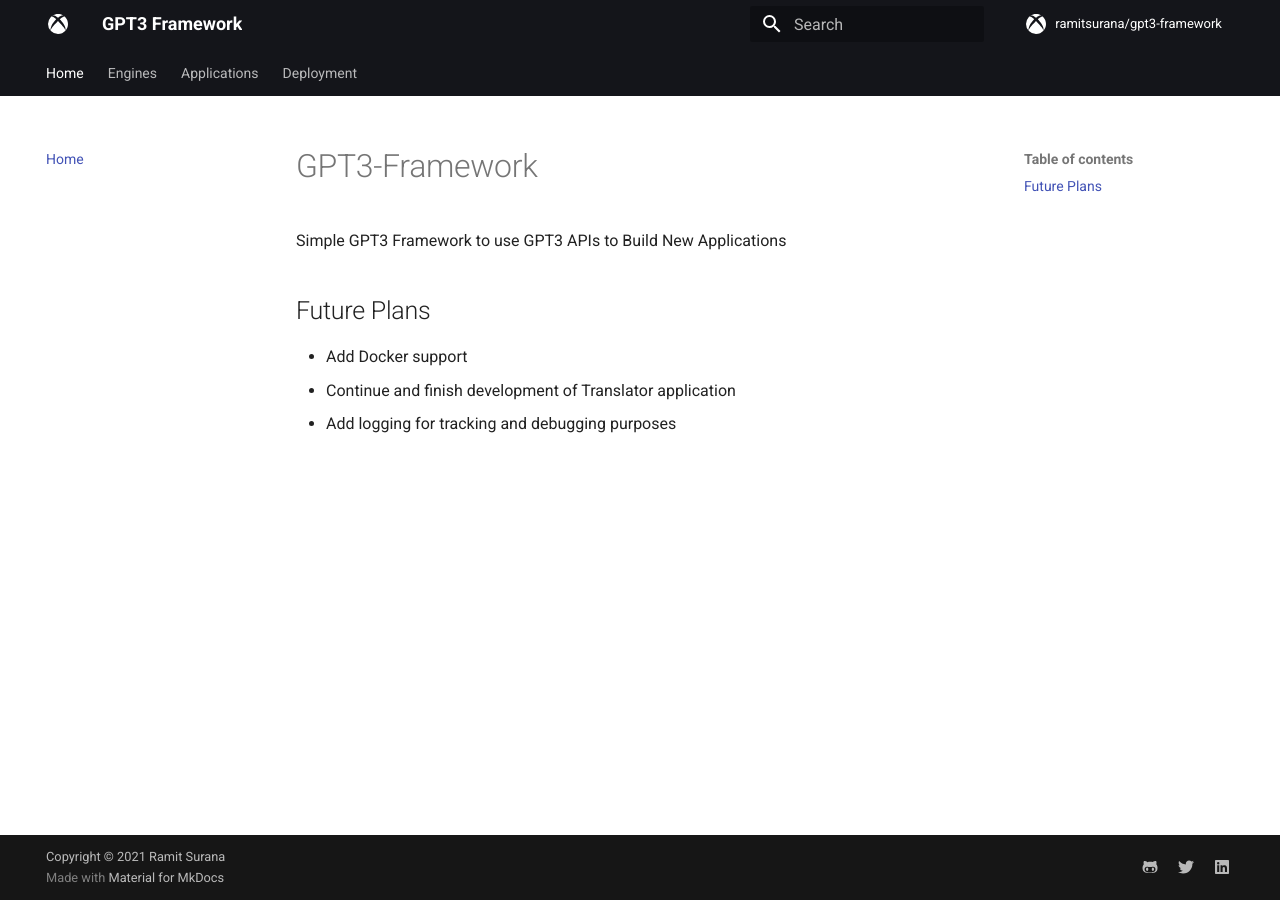
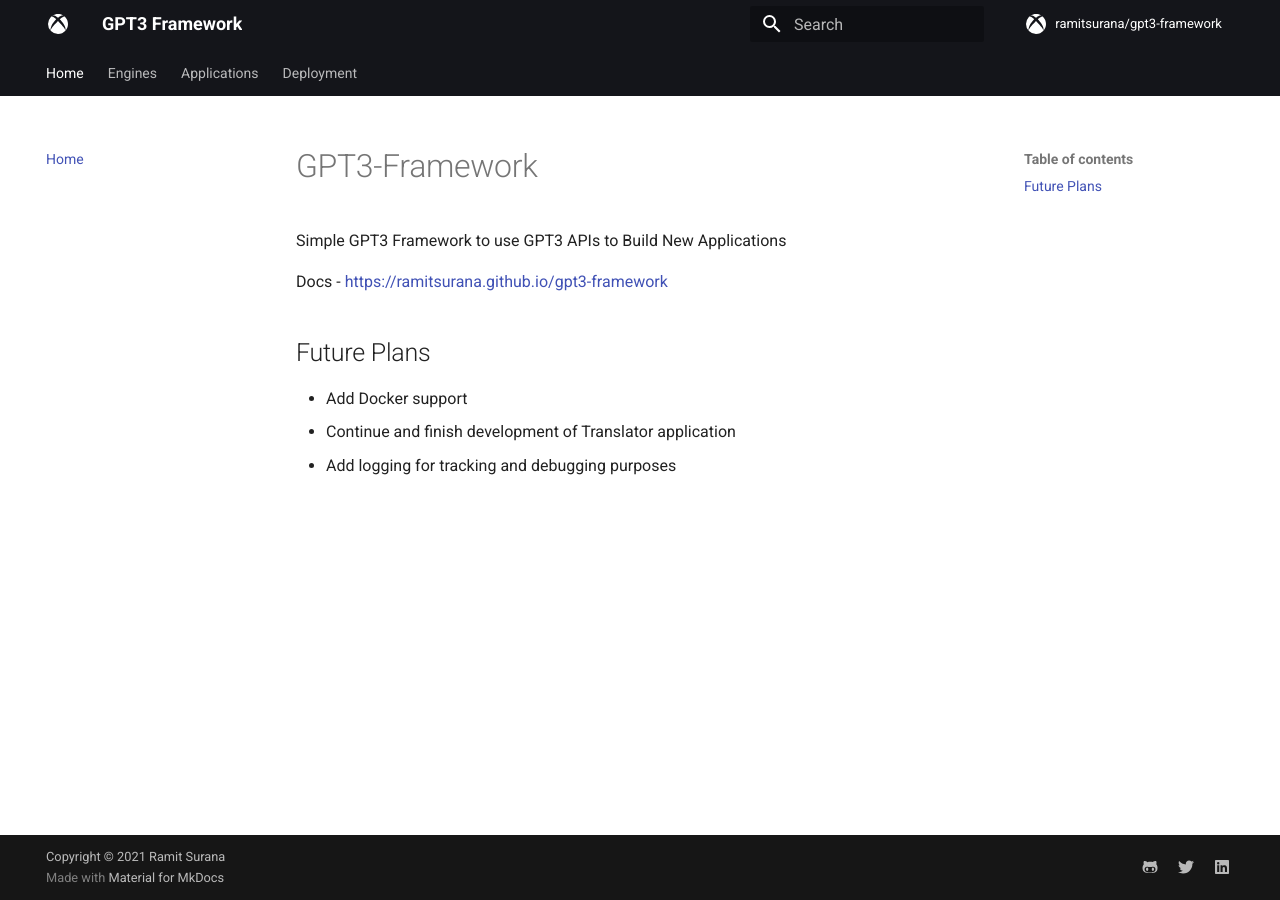
Before and after one commit to ramitsurana/gpt3-framework, an MkDocs documentation site: the page built from docs/README.md, in a window 1280 px wide. Built offline with MkDocs 1.6.1 and Material for MkDocs 9.7.7, drawn with Linux system fonts in a browser that asks for light colours; comment, search, counter and statistics services are not loaded.

Commit message:
add docs

```diff
--- a/docs/README.md
+++ b/docs/README.md
@@ -1,5 +1,7 @@
 # GPT3-Framework
 Simple GPT3 Framework to use GPT3 APIs to Build New Applications
+
+Docs - <https://ramitsurana.github.io/gpt3-framework>
 
 ## Future Plans
 
```
